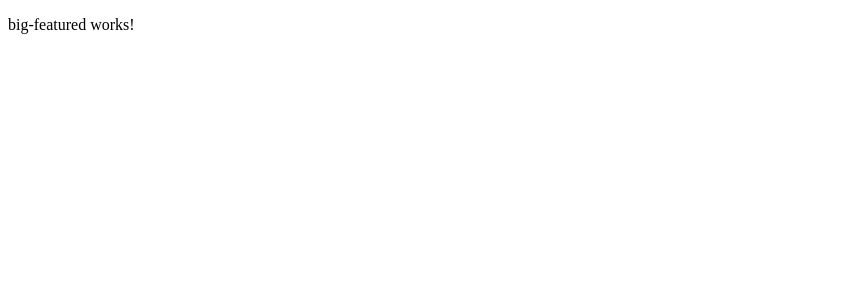
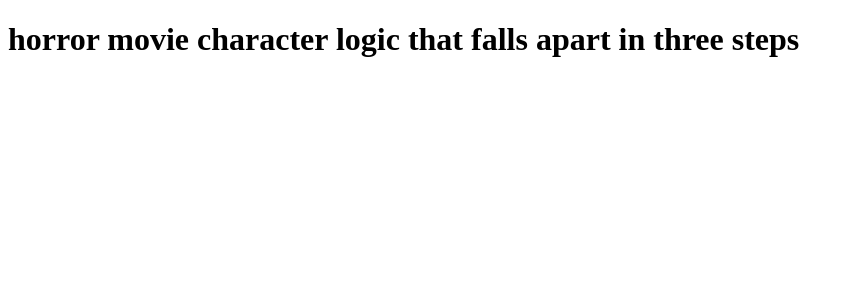
Before and after one commit to CGosser/friday-9-2, an Angular app in the folder Desktop/cracked/: page / in a window 1280 px wide. Shown: the top 300 px of the page, without its empty margins (0-854 px from the left). Built offline with nearby package versions, Linux system fonts and the light colour scheme.

Commit message:
successfully import model and instantiate class, instantiate class in dom

```diff
--- a/Desktop/cracked/src/app/big-featured/big-featured.component.html
+++ b/Desktop/cracked/src/app/big-featured/big-featured.component.html
@@ -1,3 +1,3 @@
-<p>
-  big-featured works!
-</p>
+<div class="bigFeatured">
+  <h1>{{featuredArticle.title}}</h1>
+</div>
--- a/Desktop/cracked/src/app/big-featured/big-featured.component.ts
+++ b/Desktop/cracked/src/app/big-featured/big-featured.component.ts
@@ -7,6 +7,7 @@ import { Article } from "./../models/article.model"
   styleUrls: ['./big-featured.component.scss']
 })
 export class BigFeaturedComponent implements OnInit {
+featuredArticle: Article = new Article("horror movie character logic that falls apart in three steps", "CRACKED readers", "October 19, 2018", 5, "http://s3.crackedcdn.com/phpimages/photoshop/0/4/5/676045_v2.jpg")
 
   constructor() { }
 
--- a/Desktop/cracked/src/app/models/article.model.ts
+++ b/Desktop/cracked/src/app/models/article.model.ts
@@ -1,3 +1,3 @@
 export class Article {
-  constructor(public title: string, public author: string, public date: number, public comments: number, public imageUrl: string){}
+  constructor(public title: string, public author: string, public date: string, public comments: number, public imageUrl: string){}
 }
```
